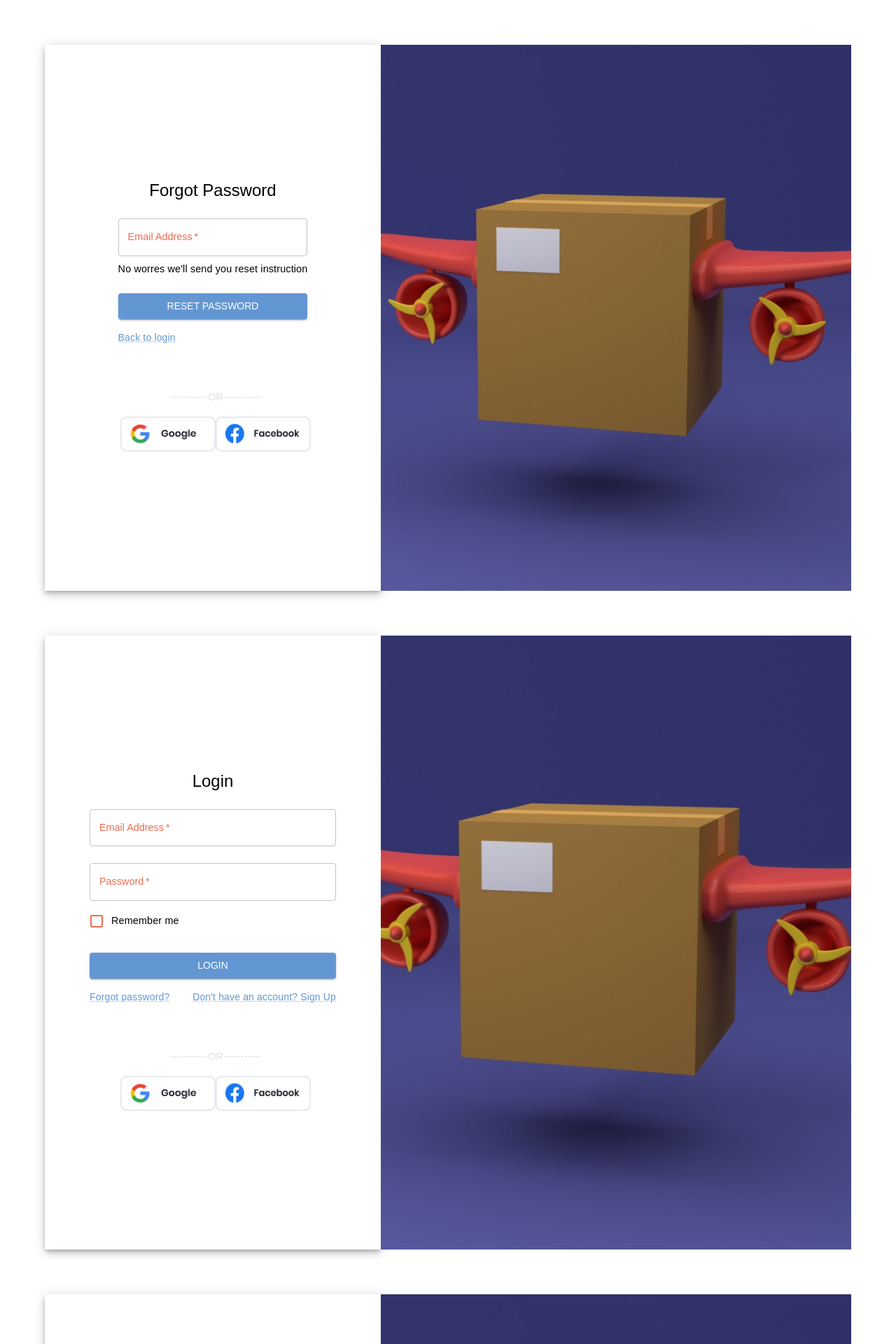
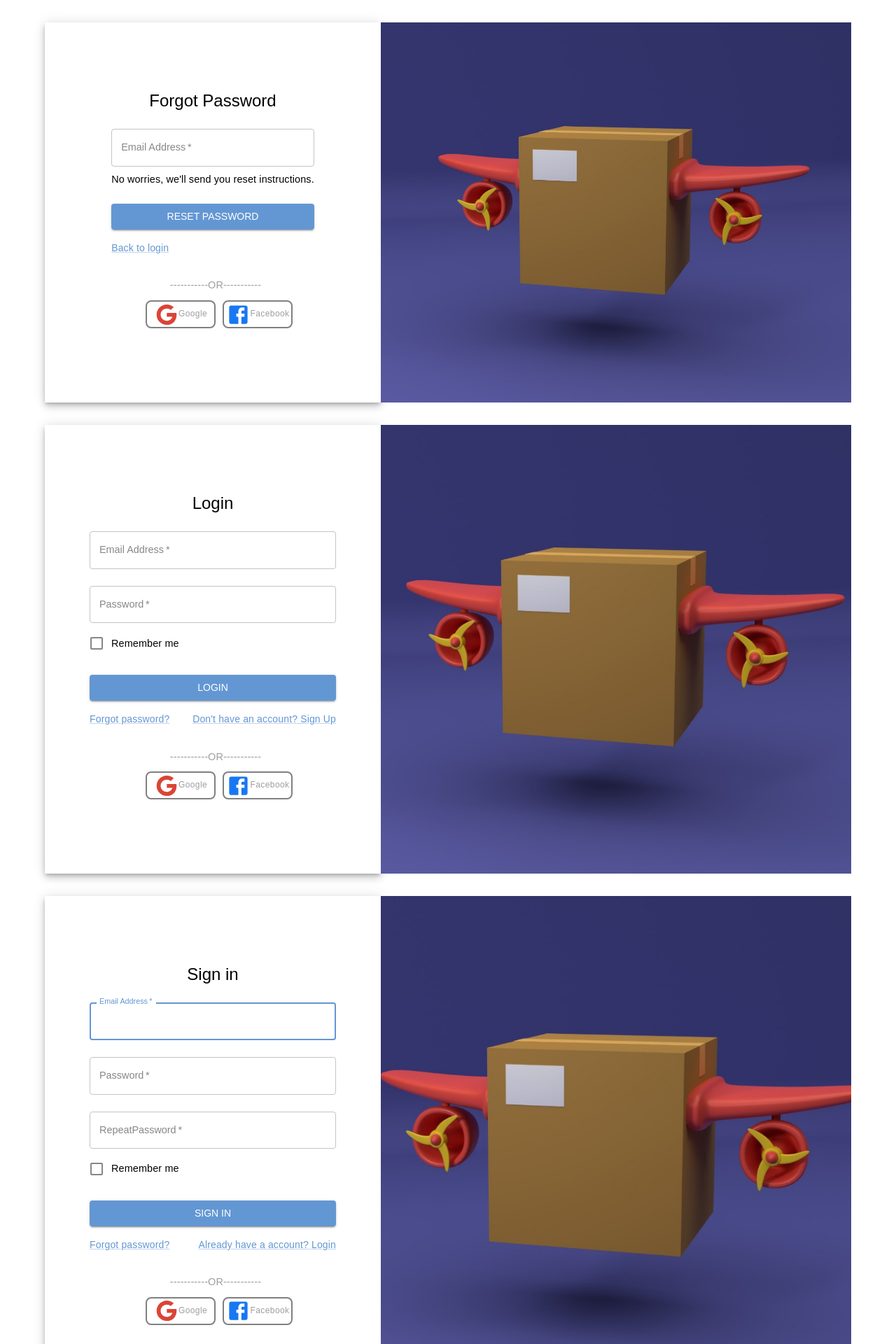
Before and after one commit to siddharth17vaishnav/ViewCommerce, a React (Vite) app: page / in a window 1280 px wide. Shown: the top 1920 px of the page at 70% size. Built offline with nearby package versions, Linux system fonts and the light colour scheme.

Commit message:
resolving issues raised by saurabh

```diff
--- a/src/App.tsx
+++ b/src/App.tsx
@@ -1,15 +1,11 @@
 
 import { Routes, Route } from 'react-router-dom'
 import Home from './sections/Home'
-import Signin from './components/Page/Signin'
-import Login from './components/Page/Login'
-import  Forgotpassword from './components/Page/ForgotPassword'
+
 function App() {
   return (
     <div>
-   <Forgotpassword />
-      <Login />
-      <Signin />
+
        <Routes>
         <Route path="/" element={<Home />} />
       </Routes>
--- a/src/components/Page/Forgotpassword.tsx
+++ b/src/components/Page/Forgotpassword.tsx
@@ -1,9 +1,7 @@
-import React, { SyntheticEvent, FormEvent } from "react";
+import React, { FormEvent } from "react";
 import Button from "@mui/material/Button";
 import CssBaseline from "@mui/material/CssBaseline";
 import TextField from "@mui/material/TextField";
-import FormControlLabel from "@mui/material/FormControlLabel";
-import Checkbox from "@mui/material/Checkbox";
 import Link from "@mui/material/Link";
 import Paper from "@mui/material/Paper";
 import Box from "@mui/material/Box";
@@ -11,8 +9,8 @@ import Grid from "@mui/material/Grid";
 import Typography from "@mui/material/Typography";
 import { Container, useTheme } from "@mui/material";
 import paneImage from "../../assets/plane.jpg";
-import facebook from '../../assets/Facebook.jpg';
-import Google from '../../assets/Google.jpg';
+import FacebookIcon from "@mui/icons-material/Facebook";
+import GoogleIcon from "@mui/icons-material/Google";
 
 export default function Login() {
   const theme = useTheme();
@@ -29,13 +27,13 @@ export default function Login() {
 
   return (
     <Container component="main" maxWidth="lg">
-      <Box sx={{ marginTop: 8 }}>
+      <Box sx={{ marginTop: 4 }}>
         <Grid container>
           <CssBaseline />
           <Grid item xs={12} sm={8} md={5} component={Paper} elevation={6} square>
             <Box
               sx={{
-                my: 24,
+                my: 12,
                 mx: 8,
                 display: "flex",
                 flexDirection: "column",
@@ -60,47 +58,44 @@ export default function Login() {
                   autoComplete="email"
                   autoFocus
                 />
-                <Typography variant="body1" >No worres we'll send you reset instruction</Typography>
+                <Typography variant="body1">No worries, we'll send you reset instructions.</Typography>
                 <Button type="submit" fullWidth variant="contained" sx={{ mt: 3, mb: 2 }}>
                   Reset password
                 </Button>
                 <Grid container>
                   <Grid item xs>
-                    <Link href="#" variant="body2"  align="center">
+                    <Link href="#" variant="body2" align="center">
                       Back to login
                     </Link>
                   </Grid>
-
                 </Grid>
               </Box>
               <Box
                 sx={{
                   ml: 1,
-                  marginTop: 8,
+                  marginTop: 4,
                   padding: 0,
                   display: "flex",
                   flexDirection: "column",
                   alignItems: "center",
                   color: theme.palette.grey[300],
-
                 }}
               >
-                <Typography variant="body1" >-----------OR-----------</Typography>
-                <Box
-                  sx={{
-                    mt: 2,
-                    display: "flex",
-                    justifyContent: "space-between",
-                    alignItems: "center",
-                  }}
-                >
-                  <a href="www.google.com">
-                    <img src={Google} alt="Google" width={136} height={50} />
-                  </a>
-                  <a href="www.facebook.com">
-                    <img src={facebook} alt="Facebook" width={136} height={50} />
-                  </a>
-                </Box>
+                <div style={{ display: "flex", flexDirection: "column", alignItems: "center", color: theme.palette.grey[500] }}>
+                  <Typography variant="body1">-----------OR-----------</Typography>
+                  <div style={{ display: "flex", justifyContent: "space-between", alignItems: "center" }}>
+                    <div style={{ display: "flex", flexDirection: "column", alignItems: "center", padding: 10, borderRadius: 8 }}>
+                      <div style={{ display: "flex", alignItems: "center", justifyContent: "center", width: "100px", height: "40px", border: "2px solid grey", borderRadius: 8 }}>
+                        <GoogleIcon fontSize="large" sx={{ color: "#DB4437" }} /><Typography variant="caption">Google</Typography>
+                      </div>
+                    </div>
+                    <div style={{ display: "flex", flexDirection: "column", alignItems: "center", borderRadius: 8 }}>
+                      <div style={{ display: "flex", alignItems: "center", justifyContent: "center", width: "100px", height: "40px", border: "2px solid grey", borderRadius: 8 }}>
+                        <FacebookIcon fontSize="large" sx={{ color: "#1877F2" }} /><Typography variant="caption">Facebook</Typography>
+                      </div>
+                    </div>
+                  </div>
+                </div>
               </Box>
             </Box>
           </Grid>
@@ -110,15 +105,12 @@ export default function Login() {
             sm={4}
             md={7}
             sx={{
-
               backgroundImage: `url(${paneImage})`,
               backgroundRepeat: "no-repeat",
               backgroundColor: (t) =>
                 t.palette.mode === "light" ? t.palette.grey[50] : t.palette.grey[900],
               backgroundSize: "cover",
               backgroundPosition: "center",
-
-
             }}
           />
         </Grid>
--- a/src/components/Page/Login.tsx
+++ b/src/components/Page/Login.tsx
@@ -11,9 +11,8 @@ import Grid from "@mui/material/Grid";
 import Typography from "@mui/material/Typography";
 import { Container, useTheme } from "@mui/material";
 import paneImage from "../../assets/plane.jpg";
-import facebook from '../../assets/Facebook.jpg';
-import Google from '../../assets/Google.jpg';
-
+import FacebookIcon from "@mui/icons-material/Facebook";
+import GoogleIcon from "@mui/icons-material/Google";
 export default function Login() {
   const theme = useTheme();
 
@@ -29,13 +28,13 @@ export default function Login() {
 
   return (
     <Container component="main" maxWidth="lg">
-      <Box sx={{ marginTop: 8 }}>
+      <Box sx={{ marginTop: 4 }}>
         <Grid container>
           <CssBaseline />
           <Grid item xs={12} sm={8} md={5} component={Paper} elevation={6} square>
             <Box
               sx={{
-                my: 24,
+                my: 12,
                 mx: 8,
                 display: "flex",
                 flexDirection: "column",
@@ -72,7 +71,7 @@ export default function Login() {
                 />
 
                 <FormControlLabel
-                  control={<Checkbox value="remember" color="primary" />}
+                  control={<Checkbox value="remember" color="secondary" />}
                   label="Remember me"
                 />
                 <Button type="submit" fullWidth variant="contained" sx={{ mt: 3, mb: 2 }}>
@@ -94,7 +93,7 @@ export default function Login() {
               <Box
                 sx={{
                   ml: 1,
-                  marginTop: 8,
+                  marginTop: 4,
                   padding: 0,
                   display: "flex",
                   flexDirection: "column",
@@ -103,24 +102,25 @@ export default function Login() {
 
                 }}
               >
-                <Typography variant="body1" >-----------OR-----------</Typography>
-                <Box
-                  sx={{
-                    mt: 2,
-                    display: "flex",
-                    justifyContent: "space-between",
-                    alignItems: "center",
-                  }}
-                >
-                  <a href="www.google.com">
-                    <img src={Google} alt="Google" width={136} height={50} />
-                  </a>
-                  <a href="www.facebook.com">
-                    <img src={facebook} alt="Facebook" width={136} height={50} />
-                  </a>
+
+                <div style={{ display: "flex", flexDirection: "column", alignItems: "center", color: theme.palette.grey[500] }}>
+                  <Typography variant="body1">-----------OR-----------</Typography>
+                  <div style={{ display: "flex", justifyContent: "space-between", alignItems: "center" }}>
+                    <div style={{ display: "flex", flexDirection: "column", alignItems: "center", padding: 10, borderRadius: 8 }}>
+                      <div style={{ display: "flex", alignItems: "center", justifyContent: "center", width: "100px", height: "40px", border: "2px solid grey", borderRadius: 8 }}>
+                        <GoogleIcon fontSize="large" sx={{ color: "#DB4437" }} /><Typography variant="caption">Google</Typography>
+                      </div>
+                    </div>
+                    <div style={{ display: "flex", flexDirection: "column", alignItems: "center", borderRadius: 8 }}>
+                      <div style={{ display: "flex", alignItems: "center", justifyContent: "center", width: "100px", height: "40px", border: "2px solid grey", borderRadius: 8 }}>
+                        <FacebookIcon fontSize="large" sx={{ color: "#1877F2" }} /><Typography variant="caption">Facebook</Typography>
+                      </div>
+                    </div>
+                  </div>
+                </div>
                 </Box>
               </Box>
-            </Box>
+
           </Grid>
           <Grid
             item
--- a/src/components/Page/Signin.tsx
+++ b/src/components/Page/Signin.tsx
@@ -11,9 +11,8 @@ import Grid from "@mui/material/Grid";
 import Typography from "@mui/material/Typography";
 import { Container, useTheme } from "@mui/material";
 import paneImage from "../../assets/plane.jpg";
-import facebook from '../../assets/Facebook.jpg';
-import Google from '../../assets/Google.jpg';
-
+import FacebookIcon from "@mui/icons-material/Facebook";
+import GoogleIcon from "@mui/icons-material/Google";
 export default function Login() {
   const theme = useTheme();
 
@@ -29,13 +28,13 @@ export default function Login() {
 
   return (
     <Container component="main" maxWidth="lg">
-      <Box sx={{ marginTop: 8 }}>
+      <Box sx={{ marginTop: 4 }}>
         <Grid container>
           <CssBaseline />
           <Grid item xs={12} sm={8} md={5} component={Paper} elevation={6} square>
             <Box
               sx={{
-                my: 24,
+                my: 12,
                 mx: 8,
                 display: "flex",
                 flexDirection: "column",
@@ -49,7 +48,7 @@ export default function Login() {
               <Typography component="h1" variant="h5">
                 Sign in
               </Typography>
-              <Box component="form" noValidate onSubmit={handleSubmit} sx={{ mt: 1 }}>
+              <Box component="form" noValidate onSubmit={handleSubmit} sx={{ mt: 1 }} >
                 <TextField
                   margin="normal"
                   required
@@ -59,6 +58,7 @@ export default function Login() {
                   name="email"
                   autoComplete="email"
                   autoFocus
+
                 />
                 <TextField
                   margin="normal"
@@ -95,7 +95,7 @@ export default function Login() {
                   </Grid>
                   <Grid item>
                     <Link href="#" variant="body2">
-                      {"Allready have a account? Login"}
+                      {"Already have a account? Login"}
                     </Link>
                   </Grid>
                 </Grid>
@@ -103,33 +103,34 @@ export default function Login() {
               <Box
                 sx={{
                   ml: 1,
-                  marginTop: 8,
-                  padding: 0,
-                  display: "flex",
+                  marginTop: 4,
+                   display: "flex",
                   flexDirection: "column",
                   alignItems: "center",
                   color: theme.palette.grey[300],
 
                 }}
               >
-                <Typography variant="body1" >-----------OR-----------</Typography>
-                <Box
-                  sx={{
-                    mt: 2,
-                    display: "flex",
-                    justifyContent: "space-between",
-                    alignItems: "center",
-                  }}
-                >
-                  <a href="www.google.com">
-                    <img src={Google} alt="Google" width={136} height={50} />
-                  </a>
-                  <a href="www.facebook.com">
-                    <img src={facebook} alt="Facebook" width={136} height={50} />
-                  </a>
+
+              <div style={{ display: "flex", flexDirection: "column", alignItems: "center", color: theme.palette.grey[500] }}>
+                  <Typography variant="body1">-----------OR-----------</Typography>
+                  <div style={{ display: "flex", justifyContent: "space-between", alignItems: "center" }}>
+                    <div style={{ display: "flex", flexDirection: "column", alignItems: "center", padding: 10, borderRadius: 8 }}>
+                      <div style={{ display: "flex", alignItems: "center", justifyContent: "center", width: "100px", height: "40px", border: "2px solid grey", borderRadius: 8 }}>
+                        <GoogleIcon fontSize="large" sx={{ color: "#DB4437" }} /><Typography variant="caption">Google</Typography>
+                      </div>
+                    </div>
+                    <div style={{ display: "flex", flexDirection: "column", alignItems: "center", borderRadius: 8 }}>
+                      <div style={{ display: "flex", alignItems: "center", justifyContent: "center", width: "100px", height: "40px", border: "2px solid grey", borderRadius: 8 }}>
+                        <FacebookIcon fontSize="large" sx={{ color: "#1877F2" }} /><Typography variant="caption">Facebook</Typography>
+                      </div>
+                    </div>
+                  </div>
+                </div>
+
                 </Box>
               </Box>
-            </Box>
+
           </Grid>
           <Grid
             item
--- a/src/components/card/Card.tsx
+++ b/src/components/card/Card.tsx
@@ -30,7 +30,7 @@ function App() {
   const classes = useStyles()
 
   const data = [
-    { id: 1, image: ash, price: 600, detail: 'Lorem ipsum dolor sit amet, consectetuer', link:"../login" },
+    { id: 1, image: ash, price: 600, detail: 'Lorem ipsum dolor sit amet, consectetuer', link:"./login" },
     { id: 2, image: B, price: 600, detail: 'Lorem ipsum dolor sit amet, consectetuer' },
     { id: 3, image: C, price: 600, detail: 'Lorem ipsum dolor sit amet, consectetuer' },
     { id: 4, image: D, price: 600, detail: 'Lorem ipsum dolor sit amet, consectetuer' },
@@ -55,7 +55,7 @@ function App() {
             image={item.image}
             price={item.price}
             details={item.detail}
-            link={item.link}
+            link={item.link || ""}
           />
         ))}
       </div>
--- a/src/sections/Home/index.tsx
+++ b/src/sections/Home/index.tsx
@@ -2,9 +2,14 @@
 
 import Card from '../../components/card/Card'
 import Footer from '../../components/Footer/Footer'
+import Signin from '../../components/Page/Signin'
+import Login from '../../components/Page/Login'
+import  ForgotPassword from '../../components/Page/Forgotpassword'
 const Home = () => {
   return <div>
-
+    <ForgotPassword />
+      <Login />
+      <Signin />
    <Card />
  <Footer />
 </div>
--- a/src/theme/index.tsx
+++ b/src/theme/index.tsx
@@ -25,7 +25,7 @@ const theme = createTheme({
     },
     text: {
       primary: ThemeColor.BLACK,
-      secondary: ThemeColor.ORANGE
+      secondary: ThemeColor.DARK_GREY,
     },
     divider: 'rgba(0,0,0,0.1)',
 
@@ -34,6 +34,7 @@ const theme = createTheme({
     },
     error: {
       main: red.A700
+
     }
   },
   breakpoints: {
@@ -76,6 +77,7 @@ const theme = createTheme({
       fontSize: '0.9rem'
     }
   }
+
 })
 
 export default theme
```
